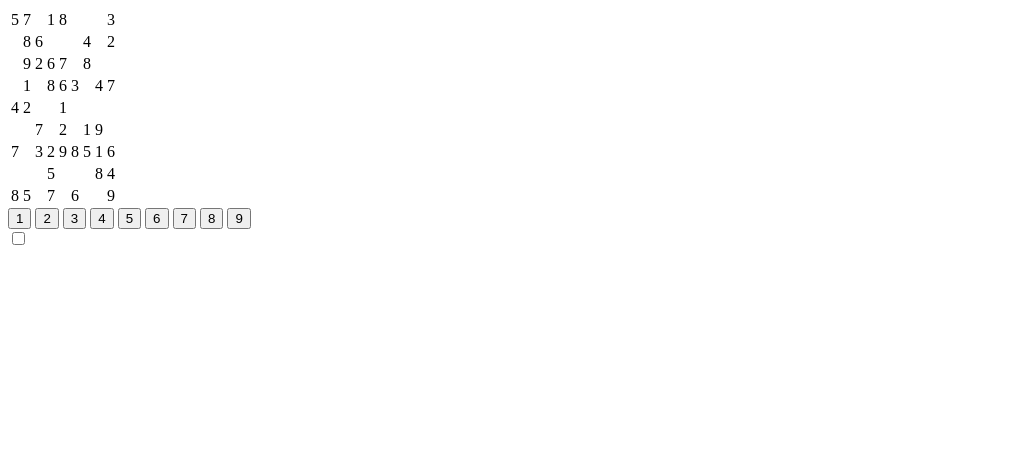
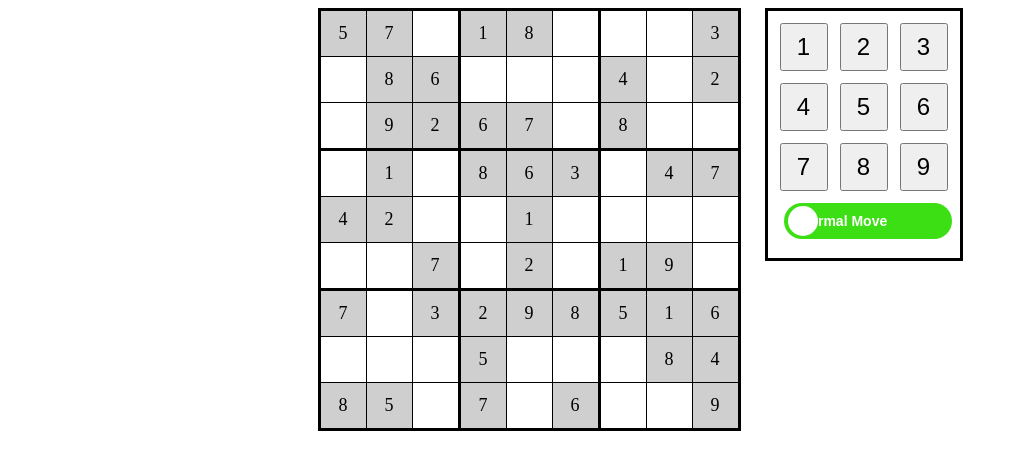
Before and after one commit to acciojob/sudoku, a website: page main.html in a window 1280 px wide. Shown: the whole page, without its empty margins (0-1018 px from the left). Drawn offline with Linux system fonts and the light colour scheme.

Commit message:
Update styles.css

```diff
--- a/styles.css
+++ b/styles.css
@@ -1 +1,89 @@
 /*  your css code here. If applicable */
+#wrapper {
+    display: flex;
+    justify-content: center;
+    gap: 24px;
+    }
+
+    table {
+        border-collapse: collapse;
+    }
+    colgroup {
+        border: 3px solid black;
+    }
+    tr:nth-of-type(3n) {
+        border-bottom: 3px solid black;
+    }
+    td {
+    position: relative;
+    border: 1px solid black;
+     padding: 0;
+    width: 2.5em;
+    height: 2.5em;
+    font-size: 18px;
+cursor: pointer;
+text-align: center; background-clip: padding-box; /* Ensure borders are shown in Firefox */
+background-color: white;
+}
+.selected {
+     background-color: #fcfa13;
+}
+.given-number {
+     cursor: default;
+    background-color: #cfcfcf;
+}
+.candidates { position: absolute;
+top: 0;
+right: 0;
+font-size: 10px;
+color: #404040;
+}
+#controls {
+    height: fit-content;
+    padding: 12px;
+     border: 3px solid black;
+     background-color: white;
+}
+#number-controls {
+    display: grid;
+grid-template-columns: 1fr 1fr 1fr;
+align-content: center;
+align-items: center;
+grid-gap: 12px;
+}
+.number-control { font-size: 24px; height: 2em; width: 2em;
+}
+#candidate-switch {
+    appearance: none;
+    width: 100%;
+    height: 36px;
+     position: relative;
+     border-radius: 24px;
+     margin-top: 12px;
+      overflow: hidden;
+      cursor: pointer;
+      background-color: #9f9f9f;
+      transition: 0.2s;
+       background-color: #3cde14;
+}
+#candidate-switch:before { content: "Candidate Move     Normal Move";
+    display: flex;
+     align-items: center;
+     position: absolute;
+        width: 30px;
+        height: 30px;
+        top: calc(50% - 15px);
+        left: 4px;
+        border-radius: 50%;
+        font-weight: bold;
+        white-space: pre;
+        text-indent: -115px;
+        font-size: 14px; background-color: white;
+        color: white; transition: 0.2s;
+}
+#candidate-switch:checked {
+    background-color: #0eb9de;
+}
+#candidate-switch:checked:before{
+     left: calc(100% - 30px - 4px);
+}
```
